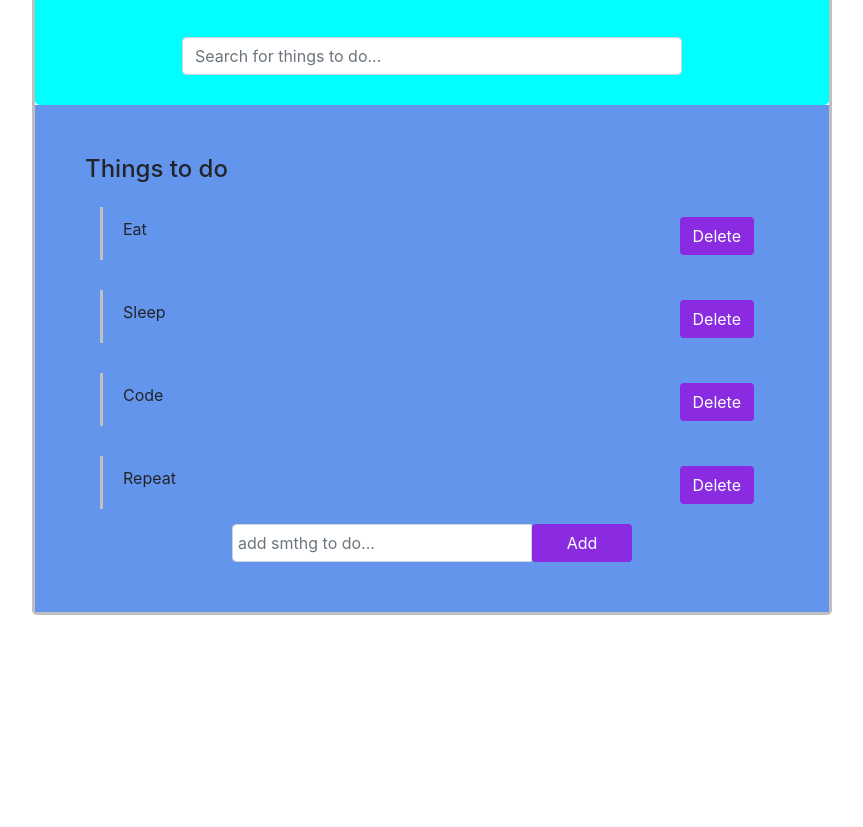
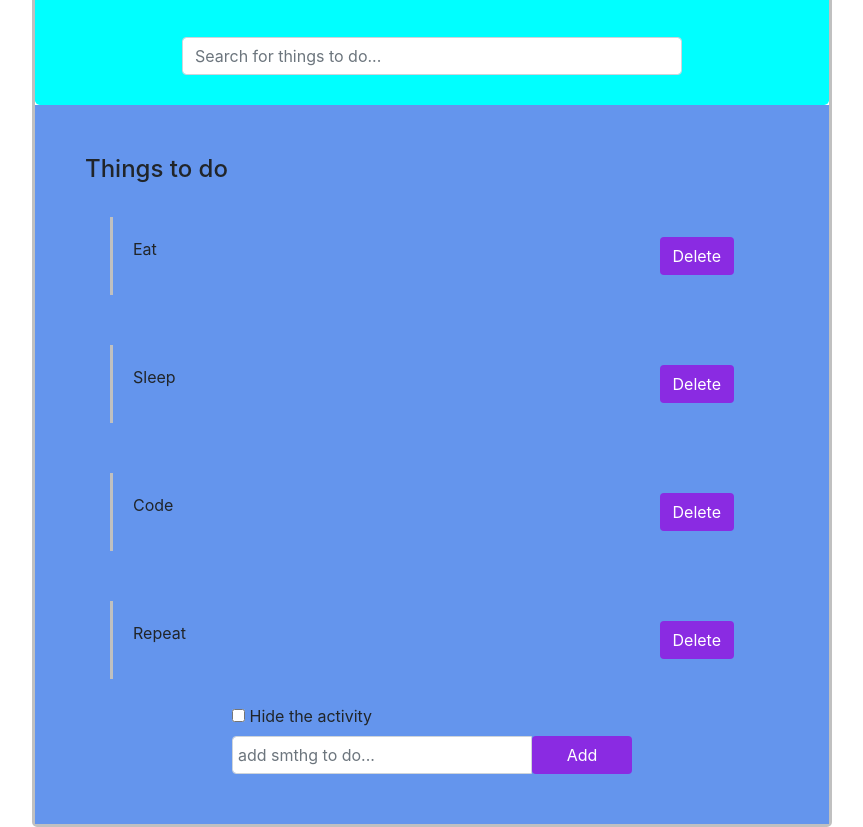
Before and after one commit to tacmoktan/To-do-list-app, a plain HTML site: page index.html in a window 1280 px wide. Shown: the part 130-957 px from the top of the page, without its empty margins (208-1071 px from the left). Before the commit the page ends 800 px from the top, so only its background shows below. Drawn offline with nearby package versions, Linux system fonts and the light colour scheme.

Commit message:
input field cleared at #2, Hiding feature added

```diff
--- a/app.js
+++ b/app.js
@@ -21,7 +21,7 @@ addF.addEventListener('submit',function(e){
     e.preventDefault(); //to prevent from refreshing
     //console.log(e.target);
     //get values
-    const enteredVal = e.target.querySelector('span input').value; //grabs the entered value
+    let enteredVal = e.target.querySelector('span input').value; //grabs the entered value
     console.log(enteredVal);
 
     //create elements
@@ -45,7 +45,7 @@ addF.addEventListener('submit',function(e){
     li.appendChild(spanButton);
     spanButton.appendChild(button);
     UL.appendChild(li);
-
+    e.target.querySelector('span input').value =""; //clears the inputfield after submitting
 });
 
 //#3 Searching
@@ -66,3 +66,12 @@ search.addEventListener('keyup',function(e){
         }
     })
 });
+
+//#4 Hiding feature
+const hide= document.querySelector("#hide");
+hide.addEventListener('change',function(e){
+    if(hide.checked)
+        UL.style.display = "none";
+    else
+        UL.style.display = "block";
+});
--- a/index.html
+++ b/index.html
@@ -54,6 +54,8 @@
                 </li>
             </ul>
             <div id="adding">
+            <input type="checkbox" name="checkbox" id ="hide">
+            <label for ="hide">Hide the activity</label>
             <form id = 'addingForm'>
             <span class="input-group"><input type="text" id="add" class="form-control" value ="" placeholder="add smthg to do...">
             <button type="submit" class="btn" id="btnid">Add</button></span>
--- a/main.css
+++ b/main.css
@@ -27,7 +27,7 @@ body{
     margin:0px;
     max-width:100%;
     background-color: cornflowerblue;
-  /*  height:auto;*/
+ /*   height:auto;*/
 }
 .container li:hover{
     border-color: blueviolet;
@@ -37,10 +37,11 @@ ul {
 }
 
 .list {
-    padding:10px 10px 5px 20px;
-    margin:15px;
+    padding:20px;
+    margin:25px;
     border-left-style: solid;
     border-color:silver;
+    display:block;
 }
 
 .btn{
@@ -67,3 +68,12 @@ ul {
     padding:5px;
     width:100px;
 }
+
+#adding #hide {
+    padding:5px;
+    margin:auto;
+    border-color:black;
+    display:inline-block;
+    cursor: pointer;
+    line-height: 50px;
+}
```
